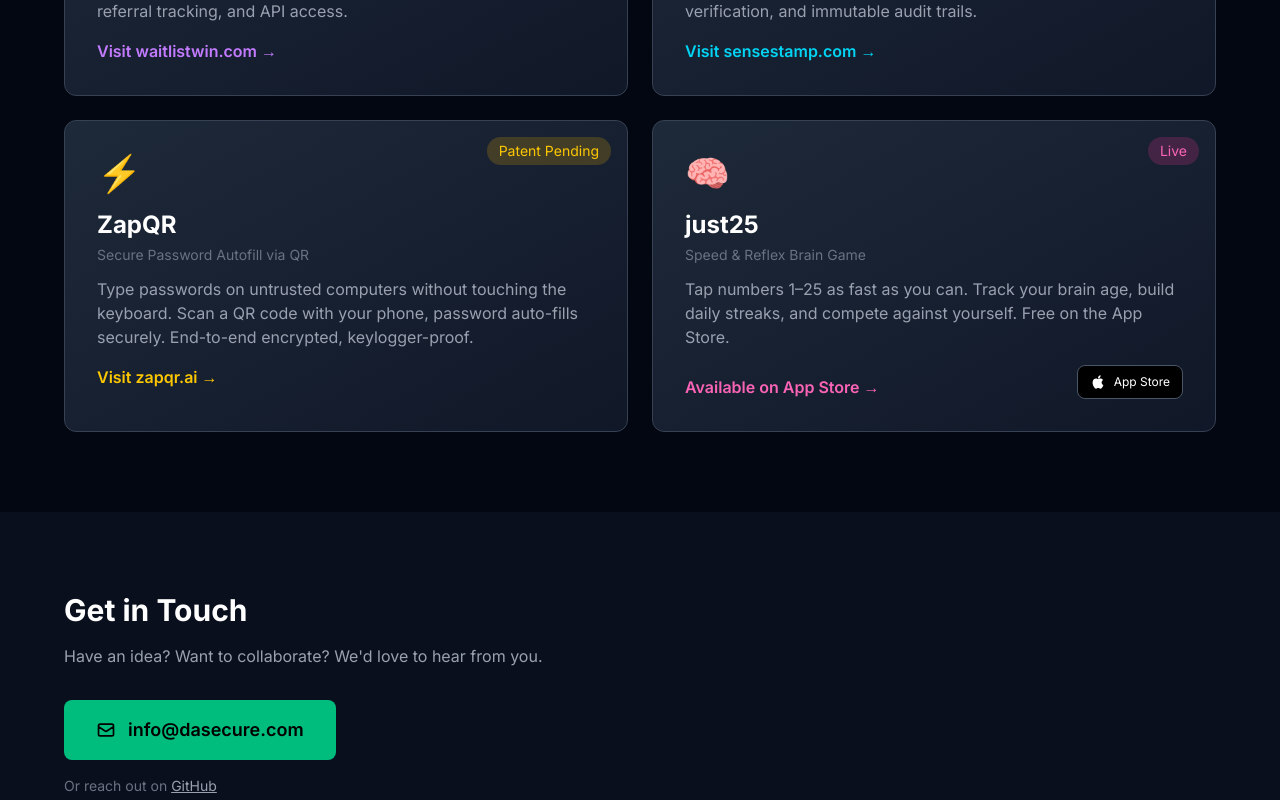
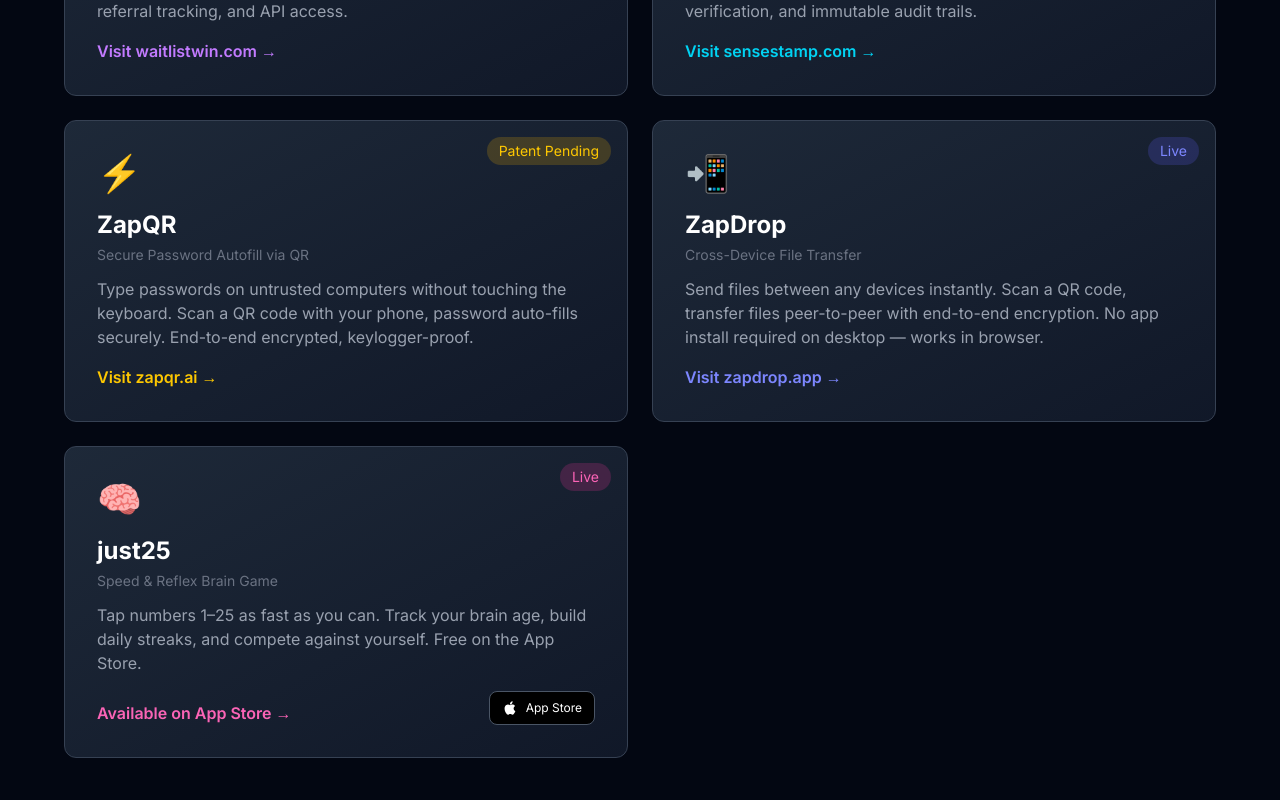
Before and after one commit to dasecure/dasecure-website, a Next.js app: page / in a window 1280 px wide. Shown: the part 1820-2620 px from the top of the page. Built offline with nearby package versions, Linux system fonts and the light colour scheme.

Commit message:
Add ZapDrop to products

```diff
--- a/src/app/page.tsx
+++ b/src/app/page.tsx
@@ -73,6 +73,20 @@
       badge: "bg-yellow-500/20 text-yellow-400",
       border: "hover:border-yellow-500/50",
       link: "text-yellow-400 group-hover:text-yellow-300",
+    },
+  },
+  {
+    name: "ZapDrop",
+    emoji: "📲",
+    tagline: "Cross-Device File Transfer",
+    description:
+      "Send files between any devices instantly. Scan a QR code, transfer files peer-to-peer with end-to-end encryption. No app install required on desktop — works in browser.",
+    url: "https://zapdrop.app",
+    color: "indigo",
+    colorClasses: {
+      badge: "bg-indigo-500/20 text-indigo-400",
+      border: "hover:border-indigo-500/50",
+      link: "text-indigo-400 group-hover:text-indigo-300",
     },
   },
   {
```
